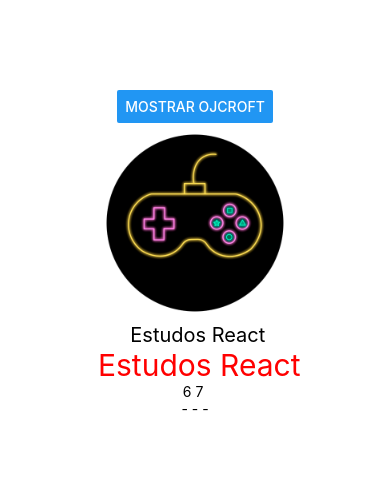
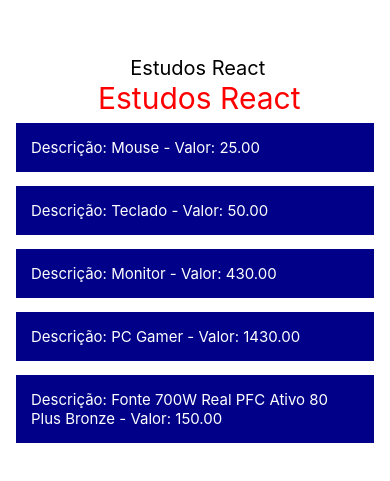
Before and after one commit to orlando-dev/react_native, a React Native app in the folder appOne/: screen / in a window 390 px wide. Shown: the part 169-650 px from the top of the page. Built offline with nearby package versions, Linux system fonts and the light colour scheme.

Commit message:
Uso do flatlist, lista plana em react native

```diff
--- a/appOne/App.js
+++ b/appOne/App.js
@@ -2,7 +2,7 @@ import React, {Component} from 'react';
 import {StyleSheet, View, Text, Image, Button, Alert} from 'react-native';
 import Caixas from './componentes/Caixas.js'
 import Estilos from './estilos/Estilos.js';
-
+import ListPlana from './componentes/ListaPlana.js'
 
 const  dobro=(n) => {
   return n*2
@@ -17,22 +17,24 @@ export default function AppOne() {
   let exibir = false;
   return (
     <View style={Estilos.conteiner}>
-      <Button
+
+      {/* <Button
           title="Mostrar Ojcroft"
           onPress={msg}
-      />
-      <Image
+      /> */}
+      {/* <Image
           // source={{uri:'https://yt3.ggpht.com/ytc/AAUvwniI4y4LvxThGmlmu2xA4lM0-BG581_wtv52hBYq=s88-c-k-c0x00ffffff-no-rj'}}
           source={require('./assets/logoOjCroft.png')}
           style={Estilos.ImgLogo}
-      />
+      /> */}
       {/* Aqui a baixo fica as caixas que antes eram exibidas */}
       {/* <Caixas exibirSe={exibir}/> */}
       <Text style={Estilos.textoPadrao}> Estudos React</Text>
       <Text style={Estilos.textoTitulo}> Estudos React</Text>
-      <Text>{dobro(3)} {soma(1,6)} </Text>
+      <ListPlana/>
+      {/* <Text>{dobro(3)} {soma(1,6)} </Text> */}
 
-      {exibir?<Text>Estudos React Native</Text>: <Text> - - - </Text>}
+      {/* {exibir?<Text>Estudos React Native</Text>: <Text> - - - </Text>} */}
     </View>
   );
 }
--- /dev/null
+++ b/appOne/componentes/ListaPlana.js
@@ -0,0 +1,56 @@
+import React from 'react';
+import {View, Text, FlatList, StyleSheet} from 'react-native';
+
+const produtos = [
+  {
+    id: '001',
+    desc: ['Mouse', '25.00'],
+  },
+  {
+    id: '002',
+    desc: ['Teclado', '50.00'],
+  },
+  {
+    id: '003',
+    desc: ['Monitor', '430.00'],
+  },
+  {
+    id: '004',
+    desc: ['PC Gamer', '1430.00'],
+  },
+  {
+    id: '005',
+    desc: ['Fonte 700W Real PFC Ativo 80 Plus Bronze', '150.00'],
+  },
+];
+
+export default function () {
+  return (
+    <View>
+      <FlatList
+        data={produtos}
+        keyExtractor={item => item.id}
+        renderItem={({item}) => (
+          <View style={estilos.item}>
+            <Text style={estilos.prod}>
+              Descrição: {item.desc[0]} - Valor: {item.desc[1]}
+            </Text>
+          </View>
+        )}
+      />
+    </View>
+  );
+}
+
+const estilos = StyleSheet.create({
+  item: {
+    backgroundColor: '#008',
+    padding: 15,
+    marginVertical: 7,
+    marginHorizontal: 16,
+  },
+  prod: {
+    fontSize: 15,
+    color: '#fff',
+  },
+});
```
Also changed, not shown: 2 other files (tests, documents, lock files or other folders).
